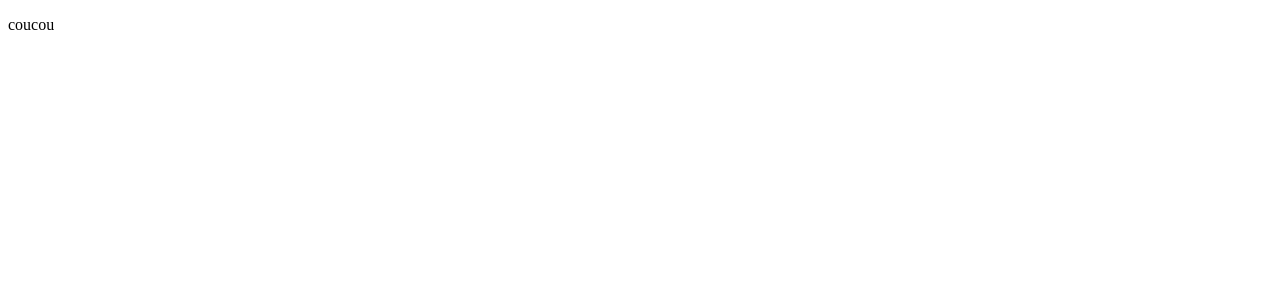
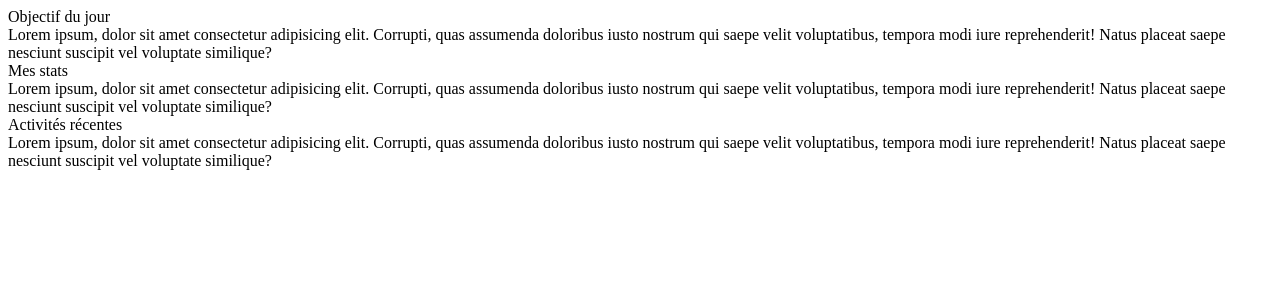
Before and after one commit to Himeurfarid/Sankliche, a React (Vite) app in the folder frontend/: page / in a window 1280 px wide. Shown: the top 300 px of the page. Built offline with nearby package versions, Linux system fonts and the light colour scheme.

Commit message:
create home page and card component

```diff
--- a/frontend/src/App.jsx
+++ b/frontend/src/App.jsx
@@ -1,7 +1,9 @@
+import Home from "./pages/Home";
+
 function App() {
   return (
     <div className="App">
-      <p>coucou</p>
+      <Home />
     </div>
   );
 }
--- /dev/null
+++ b/frontend/src/components/Card.jsx
@@ -0,0 +1,13 @@
+export default function Card() {
+  return (
+    <div className="card">
+      <div className="text">
+        {" "}
+        Lorem ipsum, dolor sit amet consectetur adipisicing elit. Corrupti, quas
+        assumenda doloribus iusto nostrum qui saepe velit voluptatibus, tempora
+        modi iure reprehenderit! Natus placeat saepe nesciunt suscipit vel
+        voluptate similique?
+      </div>
+    </div>
+  );
+}
--- /dev/null
+++ b/frontend/src/pages/Home.jsx
@@ -0,0 +1,20 @@
+import Card from "../components/Card";
+
+export default function Home() {
+  return (
+    <main>
+      <div className="section">
+        <div className="title">Objectif du jour</div>
+        <Card />
+      </div>
+      <div className="section">
+        <div className="title">Mes stats</div>
+        <Card />
+      </div>
+      <div className="section">
+        <div className="title">Activités récentes</div>
+        <Card />
+      </div>
+    </main>
+  );
+}
```
